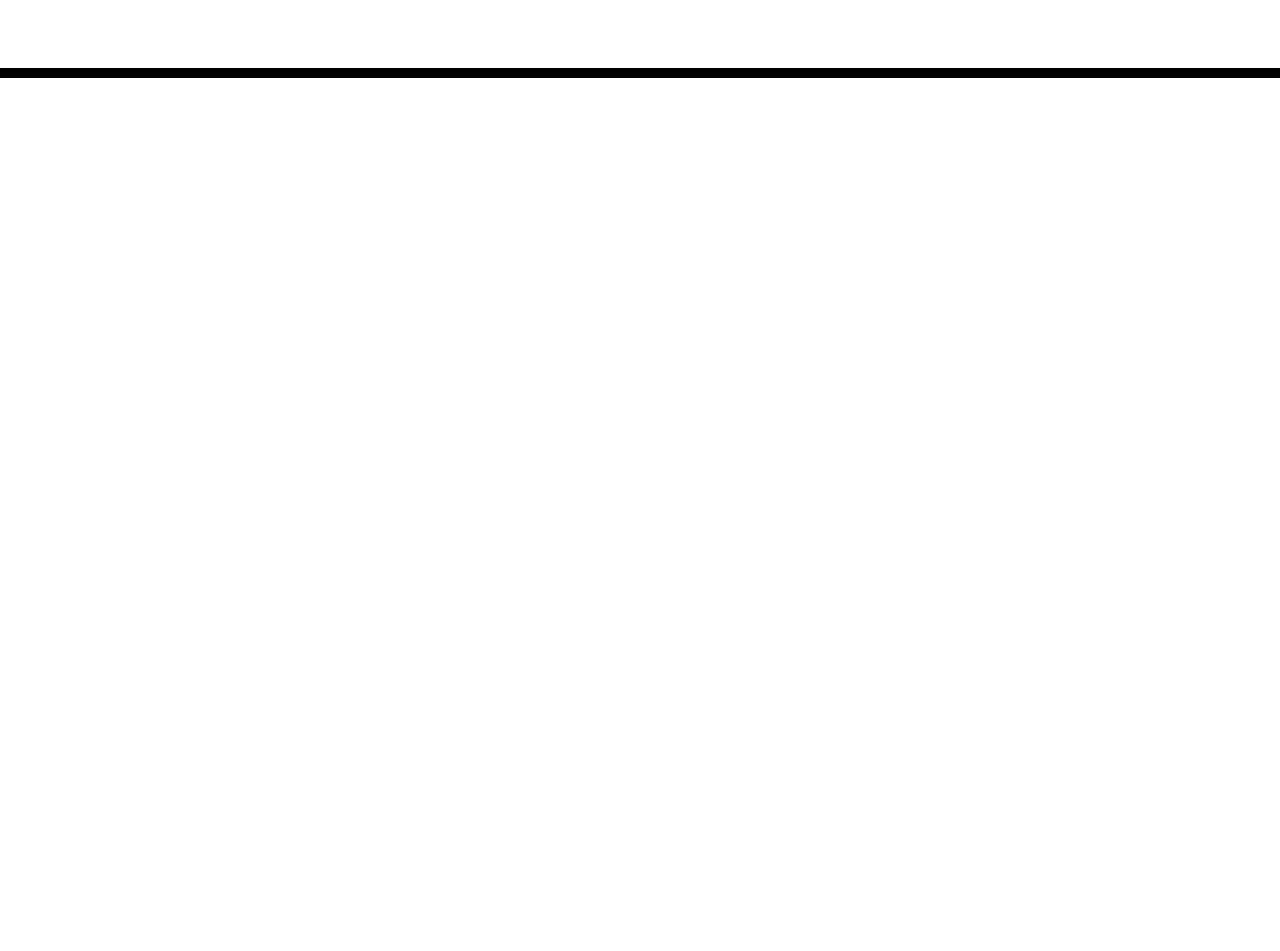
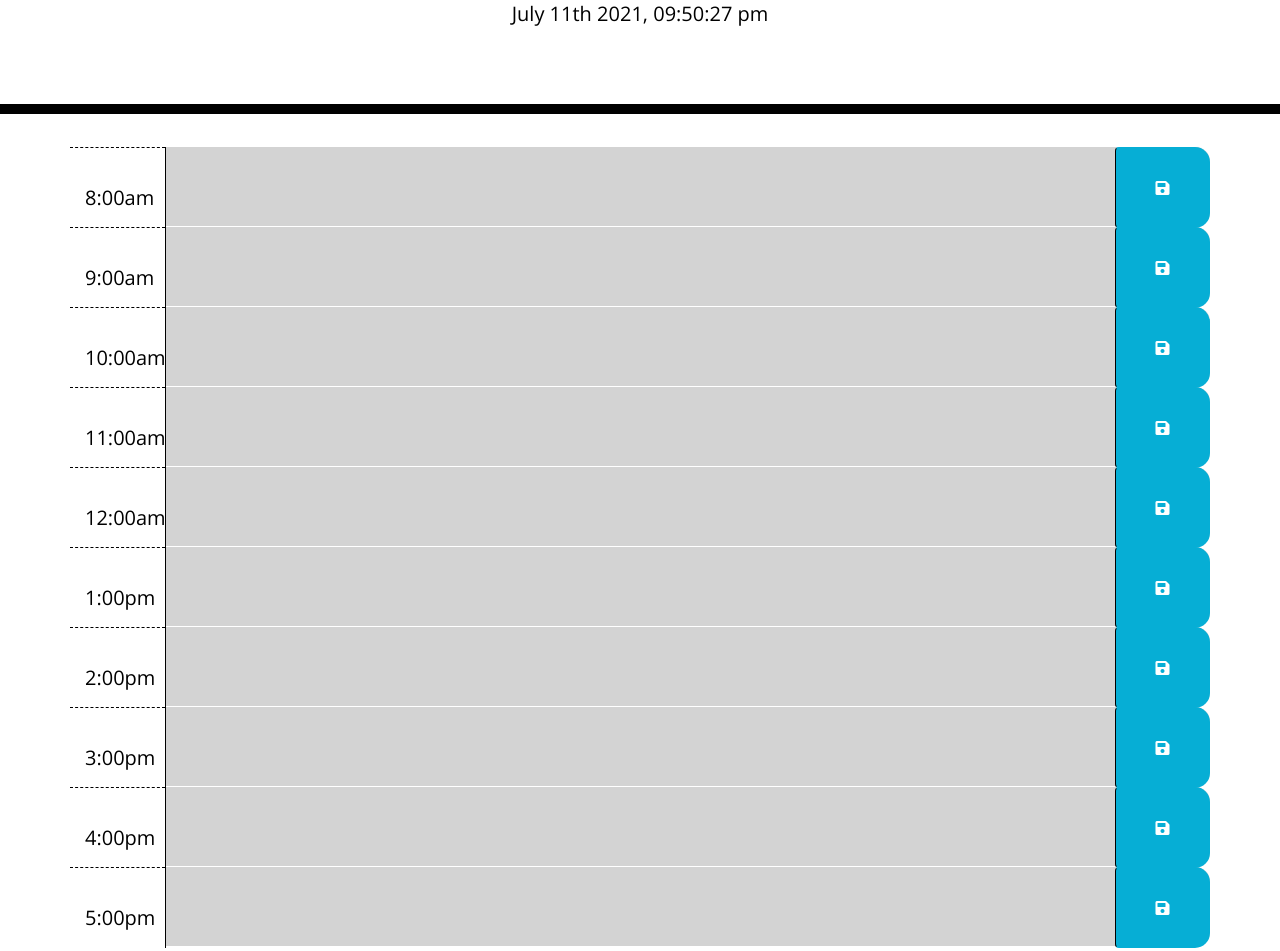
Before and after one commit to ilelandhayes/Daily-Planner, a plain HTML site: page index.html in a window 1280 px wide. Shown: the part 190-1141 px from the top of the page. Before the commit the page ends 800 px from the top, so only its background shows below. Drawn offline with nearby package versions, Linux system fonts and the light colour scheme; files that its build step writes are made by us from their sources.

Commit message:
added bootstrap divs for different time blocks, including save button

```diff
--- a/css/style.css
+++ b/css/style.css
@@ -1,6 +1,6 @@
 body {
   font-family: 'Open Sans', sans-serif;
-  font-size: 16px;
+  font-size: 20px;
   line-height: 1;
 }
 
--- a/index.html
+++ b/index.html
@@ -18,7 +18,7 @@
       href="https://fonts.googleapis.com/css?family=Open+Sans&display=swap"
       rel="stylesheet"
     />
-    <link rel="stylesheet" href="style.css" />
+    <link rel="stylesheet" href="./css/style.css" />
     <title>Work Day Scheduler</title>
   </head>
 
@@ -30,9 +30,90 @@
     </header>
     <div class="container">
       <!-- Timeblocks go here -->
+      <div id="hour8" class="row time-block">
+        <div class="col-md-1 hour">
+            8:00am
+        </div>
+        <textarea class="col-md-10 description">
+        </textarea>
+        <button class="btn saveBtn col-md-1"><i class="fas fa-save"></i></button>
+      </div>
+      <div id="hour9" class="row time-block">
+        <div class="col-md-1 hour">
+            9:00am
+        </div>
+        <textarea class="col-md-10 description">
+        </textarea>
+        <button class="btn saveBtn col-md-1"><i class="fas fa-save"></i></button>
+      </div>
+      <div id="hour10" class="row time-block">
+        <div class="col-md-1 hour">
+            10:00am
+        </div>
+        <textarea class="col-md-10 description">
+        </textarea>
+        <button class="btn saveBtn col-md-1"><i class="fas fa-save"></i></button>
+      </div>
+      <div id="hour11" class="row time-block">
+        <div class="col-md-1 hour">
+            11:00am
+        </div>
+        <textarea class="col-md-10 description">
+        </textarea>
+        <button class="btn saveBtn col-md-1"><i class="fas fa-save"></i></button>
+      </div>
+      <div id="hour12" class="row time-block">
+        <div class="col-md-1 hour">
+            12:00am
+        </div>
+        <textarea class="col-md-10 description">
+        </textarea>
+        <button class="btn saveBtn col-md-1"><i class="fas fa-save"></i></button>
+      </div>
+      <div id="hour13" class="row time-block">
+        <div class="col-md-1 hour">
+            1:00pm
+        </div>
+        <textarea class="col-md-10 description">
+        </textarea>
+        <button class="btn saveBtn col-md-1"><i class="fas fa-save"></i></button>
+      </div>
+      <div id="hour14" class="row time-block">
+        <div class="col-md-1 hour">
+            2:00pm
+        </div>
+        <textarea class="col-md-10 description">
+        </textarea>
+        <button class="btn saveBtn col-md-1"><i class="fas fa-save"></i></button>
+      </div>
+      <div id="hour15" class="row time-block">
+        <div class="col-md-1 hour">
+            3:00pm
+        </div>
+        <textarea class="col-md-10 description">
+        </textarea>
+        <button class="btn saveBtn col-md-1"><i class="fas fa-save"></i></button>
+      </div>
+      <div id="hour16" class="row time-block">
+        <div class="col-md-1 hour">
+            4:00pm
+        </div>
+        <textarea class="col-md-10 description">
+        </textarea>
+        <button class="btn saveBtn col-md-1"><i class="fas fa-save"></i></button>
+      </div>
+      <div id="hour17" class="row time-block">
+        <div class="col-md-1 hour">
+            5:00pm
+        </div>
+        <textarea class="col-md-10 description">
+        </textarea>
+        <button class="btn saveBtn col-md-1"><i class="fas fa-save"></i></button>
+      </div>
     </div>
 
     <script src="https://cdnjs.cloudflare.com/ajax/libs/jquery/3.2.1/jquery.min.js"></script>
+    <script src="./js/script.js"></script>
     <script src="https://cdnjs.cloudflare.com/ajax/libs/moment.js/2.24.0/moment.min.js"></script>
   </body>
 </html>
--- a/js/script.js
+++ b/js/script.js
@@ -0,0 +1,46 @@
+
+$(document).ready(function () {
+    $("#currentDay").text(moment ().format("MMMM Do YYYY, hh:mm:ss a"));
+    $(".saveBtn").on("click", function() {
+        console.log(this);
+        var text = $(this).siblings(".description").val();
+        var time = $(this).parent().attr("id");
+
+        localStorage.setItem(time, text);
+    })
+
+    $("#hour8 .description").val(localStorage.getItem("hour8"));
+    $("#hour9 .description").val(localStorage.getItem("hour9"));
+    $("#hour10 .description").val(localStorage.getItem("hour10"));
+    $("#hour11 .description").val(localStorage.getItem("hour11"));
+    $("#hour12 .description").val(localStorage.getItem("hour12"));
+    $("#hour13 .description").val(localStorage.getItem("hour13"));
+    $("#hour14 .description").val(localStorage.getItem("hour14"));
+    $("#hour15 .description").val(localStorage.getItem("hour15"));
+    $("#hour16 .description").val(localStorage.getItem("hour16"));
+    $("#hour17 .description").val(localStorage.getItem("hour17"));
+
+    function hourtracker () {
+        var currentHour = moment().hour();
+
+        $(".time-block").each(function () {
+            var blockHour = parseInt($(this).attr("id").split("hour")[1]);
+            console.log(blockHour, currentHour)
+
+            if (blockHour < currentHour) {
+                $(this).addClass("past");
+                $(this).removeClass("future");
+                $(this).removeClass("present");
+            } else if (blockHour === currentHour) {
+                $(this).removeClass("past");
+                $(this).addClass("present");
+                $(this).removeClass("future");
+            } else {
+                $(this).removeClass("past");
+                $(this).removeClass("present");
+                $(this).addClass("future");
+            }
+        })
+    }
+    hourtracker();
+})
```
